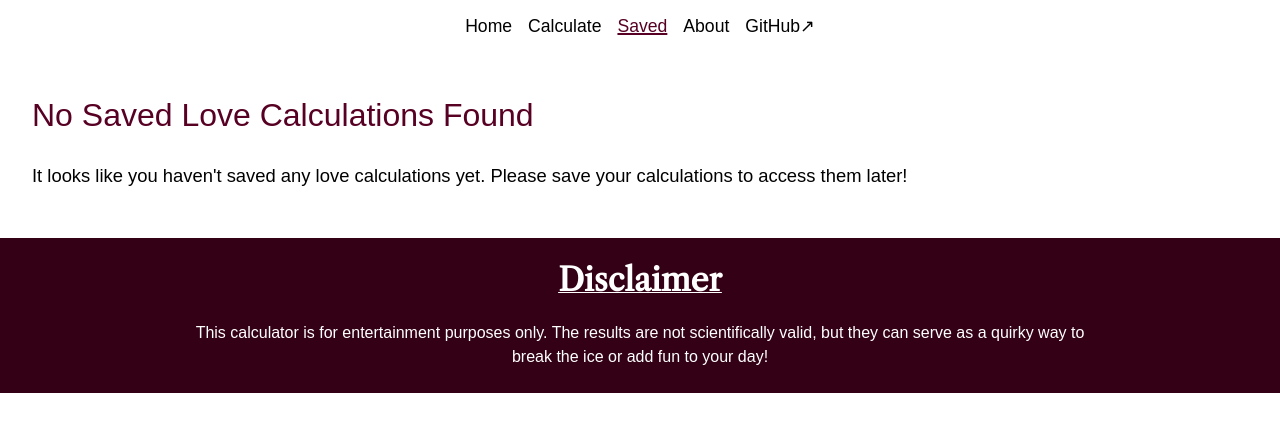
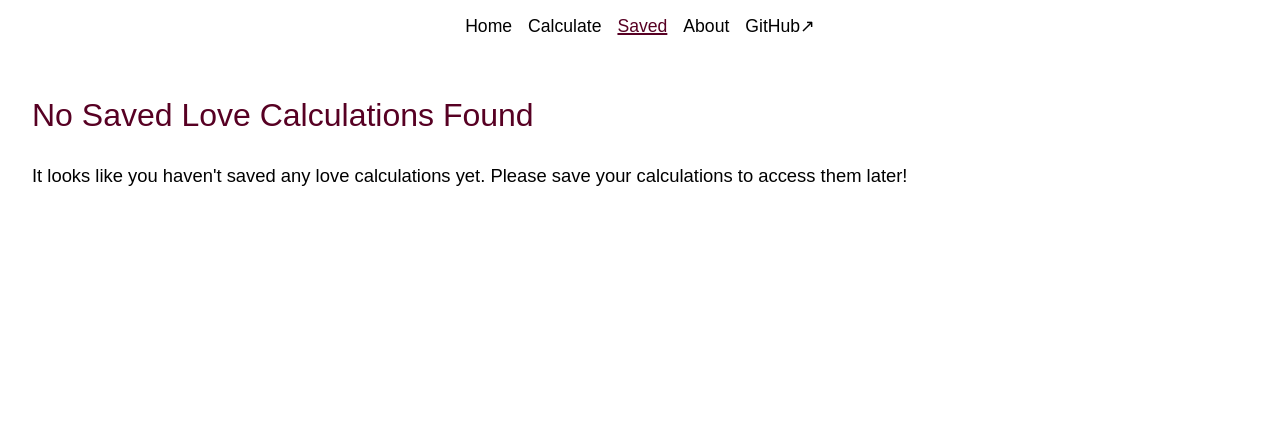
Before and after one commit to obedeveloper/love-calculator, a SvelteKit app: page /saved in a window 1280 px wide. Shown: the top 432 px of the page. Built offline with nearby package versions, Linux system fonts and the light colour scheme.

Commit message:
Add README, implement About page, and remove Footer

```diff
--- a/package.json
+++ b/package.json
@@ -15,6 +15,7 @@
     "@sveltejs/adapter-auto": "^7.0.0",
     "@sveltejs/kit": "^2.47.1",
     "@sveltejs/vite-plugin-svelte": "^6.2.1",
+    "@types/showdown": "^2.0.6",
     "svelte": "^5.41.0",
     "svelte-check": "^4.3.3",
     "typescript": "^5.9.3",
@@ -23,6 +24,8 @@
   "dependencies": {
     "@fontsource-variable/roboto": "^5.2.8",
     "@fontsource/libre-caslon-text": "^5.2.7",
-    "@number-flow/svelte": "^0.3.9"
+    "@number-flow/svelte": "^0.3.9",
+    "showdown": "^2.1.0",
+    "svelte-youtube-embed": "^0.4.6"
   }
 }
--- a/src/lib/app.css
+++ b/src/lib/app.css
@@ -27,7 +27,7 @@ body {
   accent-color: var(--primary-color);
 }
 
-:is(header, main, footer) {
+:is(header, main) {
   --margin: 2rem;
   padding-inline: var(--margin);
 
--- a/src/lib/components/Footer.svelte
+++ /dev/null
@@ -1,34 +0,0 @@
-<footer>
-  <h3>Disclaimer</h3>
-  <p>
-    This calculator is for entertainment purposes only. The results are not
-    scientifically valid, but they can serve as a quirky way to break the ice or
-    add fun to your day!
-  </p>
-</footer>
-
-<style>
-  footer {
-    padding-block: 1.5rem;
-    margin-top: 2rem;
-    background-color: hsla(from var(--primary-color) h s 10);
-    color: white;
-    text-align: center;
-  }
-
-  h3 {
-    font-size: 2rem;
-    font-weight: 600;
-    margin-bottom: 1.5rem;
-    text-decoration: underline;
-    text-decoration-thickness: 1.3px;
-  }
-
-  p {
-    margin-inline: auto;
-
-    @media (width >= 77rem) {
-      max-width: 75%;
-    }
-  }
-</style>
--- a/src/routes/+layout.svelte
+++ b/src/routes/+layout.svelte
@@ -4,7 +4,6 @@
   import '$lib/app.css';
 
   import favicon from '$lib/assets/favicon.svg';
-  import Footer from '$lib/components/Footer.svelte';
   import Nav from '$lib/components/Nav.svelte';
 
   let { children } = $props();
@@ -18,4 +17,3 @@
 <main>
   {@render children()}
 </main>
-<Footer></Footer>
```
Also changed, not shown: src/routes/about/+page.svelte (+84 -0 lines), 2 other files (tests, documents, lock files or other folders).
